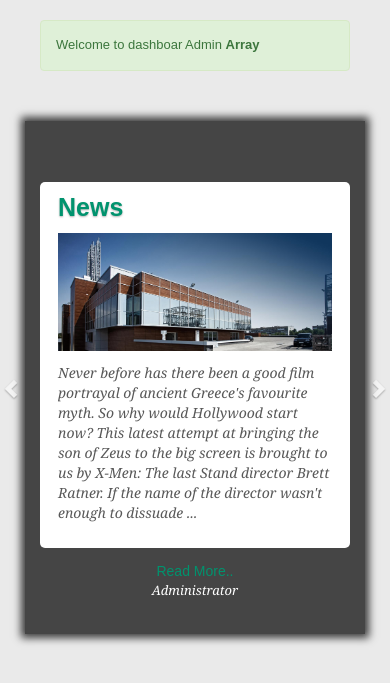
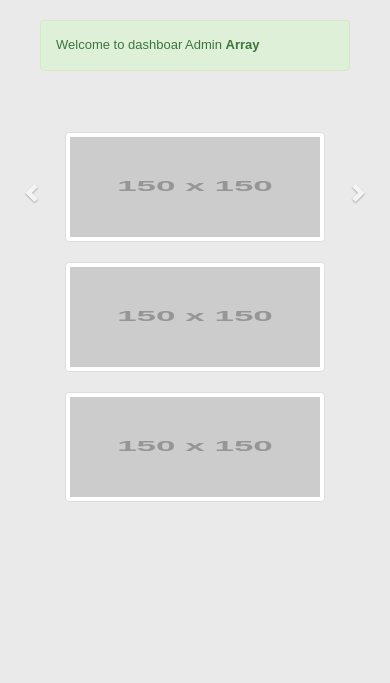
Before and after one commit to israjHaliri/php-prototype-eproc, a PHP site: page /admin/index.php in a window 390 px wide. Shown: the part 60-743 px from the top of the page. Run offline with PHP 8.4, Linux system fonts and the light colour scheme; the visitor is signed in with stand-in values (Sample User, id 1); grey boxes labelled with a size stand in for pictures from a placeholder-image service; data that the repository does not hold is empty; some libraries are stand-ins or nearby versions.

Commit message:
fix image and dashboard

```diff
--- a/admin/index.php
+++ b/admin/index.php
@@ -113,99 +113,61 @@ else
       <div class="col-md-12">
         <div class="alert alert-success" role="alert">Welcome to dashboar Admin <strong><?php echo $_SESSION['admin']; ?></strong></div>
       </div>
-      <section class="news">
-    <div class="carousel-reviews broun-block">
-      <div class="container">
+      <div class='row'>
+        <div class="col-md-2"></div>
+        <div class='col-md-8'>
+          <div class="carousel slide media-carousel" id="media">
+            <div class="carousel-inner">
+              <div class="item  active">
                 <div class="row">
-          <div id="carousel-reviews" class="carousel slide" data-ride="carousel">
-            <div class="carousel-inner">
-              <div class="item active">
-                <div class="col-md-4 col-sm-6">
-                  <div class="block-text rel zmin">
-                    <a title="" href="#">News</a>
-                    <div class="mark">
-                      <img src="../assets/image/image1.jpg">
+                  <div class="col-md-4">
+                    <a class="thumbnail" href="#"><img alt="" src="http://placehold.it/150x150"></a>
                   </div>
-                    <p>Never before has there been a good film portrayal of ancient Greece's favourite myth. So why would Hollywood start now? This latest attempt at bringing the son of Zeus to the big screen is brought to us by X-Men: The last Stand director Brett Ratner. If the name of the director wasn't enough to dissuade ...</p>
-                    <ins class="ab zmin sprite sprite-i-triangle block"></ins>
+                  <div class="col-md-4">
+                    <a class="thumbnail" href="#"><img alt="" src="http://placehold.it/150x150"></a>
                   </div>
-                  <div class="person-text rel">
-                    <a title="" href="#">Read More..</a>
-                    <i>Administrator</i>
+                  <div class="col-md-4">
+                    <a class="thumbnail" href="#"><img alt="" src="http://placehold.it/150x150"></a>
                   </div>
                 </div>
-                <div class="col-md-4 col-sm-6 hidden-xs">
-                  <div class="block-text rel zmin">
-                    <a title="" href="#">News</a>
-                    <div class="mark">
-                      <img src="../assets/image/image1.jpg">
               </div>
-                    <p>Never before has there been a good film portrayal of ancient Greece's favourite myth. So why would Hollywood start now? This latest attempt at bringing the son of Zeus to the big screen is brought to us by X-Men: The last Stand director Brett Ratner. If the name of the director wasn't enough to dissuade ...</p>
-                    <ins class="ab zmin sprite sprite-i-triangle block"></ins>
+              <div class="item">
+                <div class="row">
+                  <div class="col-md-4">
+                    <a class="thumbnail" href="#"><img alt="" src="http://placehold.it/150x150"></a>
                   </div>
-                  <div class="person-text rel">
-                    <a title="" href="#">Read More..</a>
-                    <i>Administrator</i>
+                  <div class="col-md-4">
+                    <a class="thumbnail" href="#"><img alt="" src="http://placehold.it/150x150"></a>
+                  </div>
+                  <div class="col-md-4">
+                    <a class="thumbnail" href="#"><img alt="" src="http://placehold.it/150x150"></a>
                   </div>
                 </div>
-
               </div>
               <div class="item">
-                <div class="col-md-4 col-sm-6">
-                  <div class="block-text rel zmin">
-                    <a title="" href="#">News</a>
-                    <div class="mark">
-                      <img src="../assets/image/image1.jpg">
+                <div class="row">
+                  <div class="col-md-4">
+                    <a class="thumbnail" href="#"><img alt="" src="http://placehold.it/150x150"></a>
                   </div>
-                    <p>Never before has there been a good film portrayal of ancient Greece's favourite myth. So why would Hollywood start now? This latest attempt at bringing the son of Zeus to the big screen is brought to us by X-Men: The last Stand director Brett Ratner. If the name of the director wasn't enough to dissuade ...</p>
-                    <ins class="ab zmin sprite sprite-i-triangle block"></ins>
+                  <div class="col-md-4">
+                    <a class="thumbnail" href="#"><img alt="" src="http://placehold.it/150x150"></a>
                   </div>
-                  <div class="person-text rel">
-                    <a title="" href="#">Read More..</a>
-                    <i>Administrator</i>
-                  </div>
-                </div>
-                <div class="col-md-4 col-sm-6 hidden-xs">
-                  <div class="block-text rel zmin">
-                    <a title="" href="#">News</a>
-                    <div class="mark">
-                      <img src="../assets/image/image1.jpg">
-                    </div>
-                    <p>Never before has there been a good film portrayal of ancient Greece's favourite myth. So why would Hollywood start now? This latest attempt at bringing the son of Zeus to the big screen is brought to us by X-Men: The last Stand director Brett Ratner. If the name of the director wasn't enough to dissuade ...</p>
-                    <ins class="ab zmin sprite sprite-i-triangle block"></ins>
-                  </div>
-                  <div class="person-text rel">
-                    <a title="" href="#">Read More..</a>
-                    <i>Administrator</i>
-                  </div>
-                </div>
-                <div class="col-md-4 col-sm-6 hidden-sm hidden-xs">
-                  <div class="block-text rel zmin">
-                    <a title="" href="#">News</a>
-                    <div class="mark">
-                      <img src="../assets/image/image1.jpg">
-                    </div>
-                    <p>Never before has there been a good film portrayal of ancient Greece's favourite myth. So why would Hollywood start now? This latest attempt at bringing the son of Zeus to the big screen is brought to us by X-Men: The last Stand director Brett Ratner. If the name of the director wasn't enough to dissuade ...</p>
-                    <ins class="ab zmin sprite sprite-i-triangle block"></ins>
-                  </div>
-                  <div class="person-text rel">
-                    <a title="" href="#">Read More..</a>
-                    <i>Administrator</i>
+                  <div class="col-md-4">
+                    <a class="thumbnail" href="#"><img alt="" src="http://placehold.it/150x150"></a>
                   </div>
                 </div>
               </div>
             </div>
-            <a class="left carousel-control" href="#carousel-reviews" role="button" data-slide="prev">
+            <a class="left carousel-control" href="#media" role="button" data-slide="prev">
               <span class="glyphicon glyphicon-chevron-left"></span>
               </a>
-            <a class="right carousel-control" href="#carousel-reviews" role="button" data-slide="next">
+            <a class="right carousel-control" href="#media" role="button" data-slide="next">
               <span class="glyphicon glyphicon-chevron-right"></span>
             </a>
           </div>
         </div>
+        <div class="col-mf-d"></div>
       </div>
-    </div>
-  </section>
     </section>
   </section>
 </body>
--- a/assets/css/custom-admin.css
+++ b/assets/css/custom-admin.css
@@ -1,96 +1,50 @@
-
-/*news*/
-.news{
-	margin-top: 50px;
+/* carousel */
+.media-carousel
+{
+  margin-bottom: 0;
+  padding: 0 40px 30px 40px;
+  margin-top: 30px;
 }
-.carousel-control.left,.carousel-control.right  {background:none;width:25px;}
-.carousel-control.left {left:-25px;}
-.carousel-control.right {right:-25px;}
-.broun-block {
-	background-color: rgba(0, 0, 0, 0.7);
-	box-shadow:  0px 0px 8px 4px rgba(0,0,0,0.75);
-	padding:24px 0px;
+/* Previous button  */
+.media-carousel .carousel-control.left
+{
+  left: -12px;
+  background-image: none;
+  background:no-repeat;
+  height: 40px;
+  width : 40px;
+  margin-top: 40px
 }
-.block-text {
-	background-color: #fff;
-	border-radius: 5px;
-	color: #626262;
-	font-size: 14px;
-	margin-top: 27px;
-	padding: 15px 18px;
+/* Next button  */
+.media-carousel .carousel-control.right
+{
+  right: -12px !important;
+  background-image: none;
+  background:no-repeat;
+  height: 40px;
+  width : 40px;
+  margin-top: 40px
 }
-.block-text a {
-	color:#00936E;
-	font-size: 25px;
-	font-weight: bold;
-	line-height: 21px;
-	text-decoration: none;
-	text-shadow: 0 1px 2px rgba(0, 0, 0, 0.3);
+/* Changes the position of the indicators */
+.media-carousel .carousel-indicators
+{
+  right: 50%;
+  top: auto;
+  bottom: 0px;
+  margin-right: -19px;
 }
-.mark {
-	padding: 12px 0;background:none;
+/* Changes the colour of the indicators */
+.media-carousel .carousel-indicators li
+{
+  background: #c0c0c0;
 }
-.block-text p {
-	color: #585858;
-	font-family: Georgia;
-	font-style: italic;
-	line-height: 20px;
+.media-carousel .carousel-indicators .active
+{
+  background: #333333;
 }
-
-.sprite-i-triangle {
-	background-position: 0 -1298px;
-	height: 44px;
-	width: 50px;
+.media-carousel img
+{
+  width: 250px;
+  height: 100px
 }
-.block-text ins {
-	bottom: -44px;
-	left: 50%;
-	margin-left: -60px;
-}
-
-
-.block {
-	display: block;
-}
-.zmin {
-	z-index: 1;
-}
-.ab {
-	position: absolute;
-}
-
-.person-text {
-	padding: 10px 0 0;
-	text-align: center;
-	z-index: 2;
-}
-.person-text a {
-
-	display: block;
-	font-size: 14px;
-	margin-top: 3px;
-	text-decoration: underline;
-	color: #00936E;
-	text-decoration: none;
-}
-.person-text a:hover {
-	color: white !important;
-}
-.person-text i {
-	font-family: Georgia;
-	font-size: 13px;
-	color: white;
-}
-.rel {
-	position: relative;
-}
-.mark img{
-	width: 100%;
-}
-.carousel-control.right {
-	right: -25px !important;
-}
-.carousel-control {
-	background-image: none !important;
-}
-/*end news*/
+/* End carousel */
```
Lines whose indentation alone changed are shown as unchanged.
